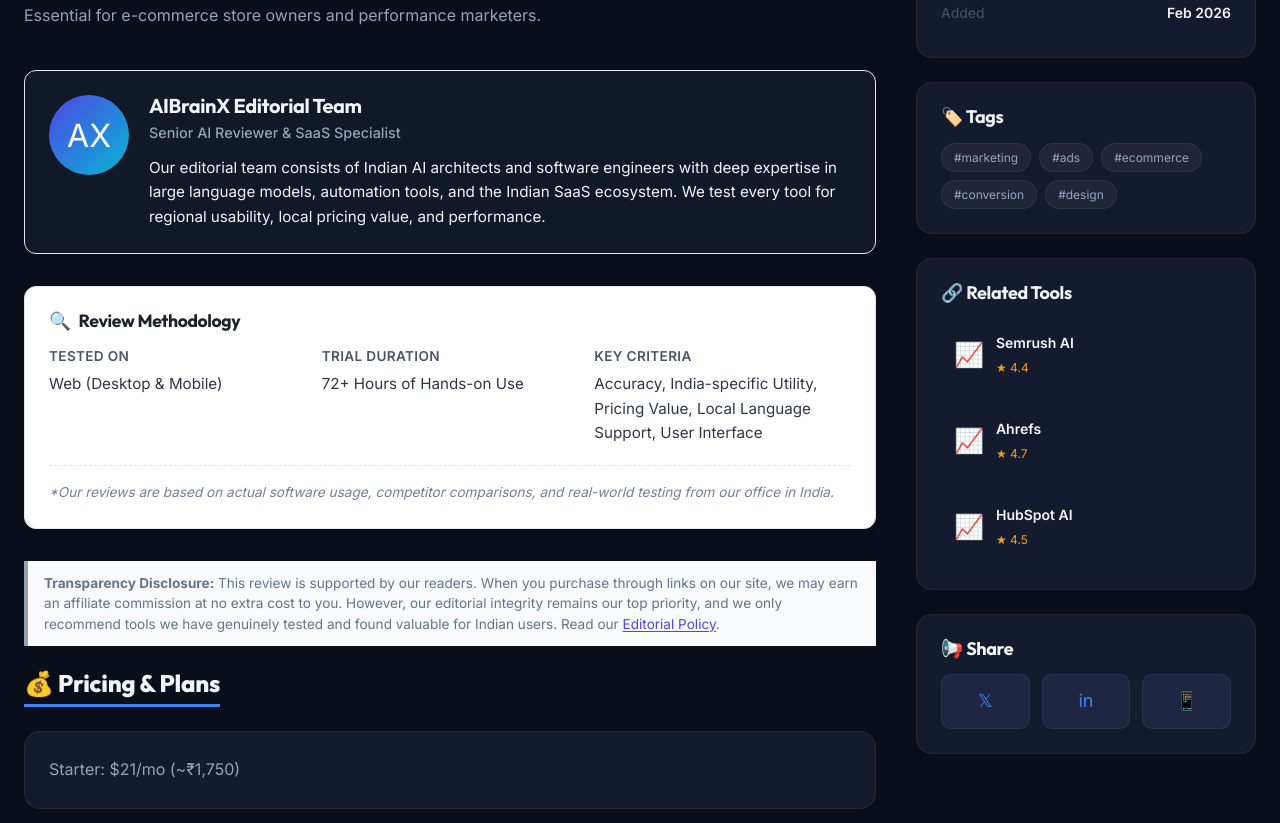
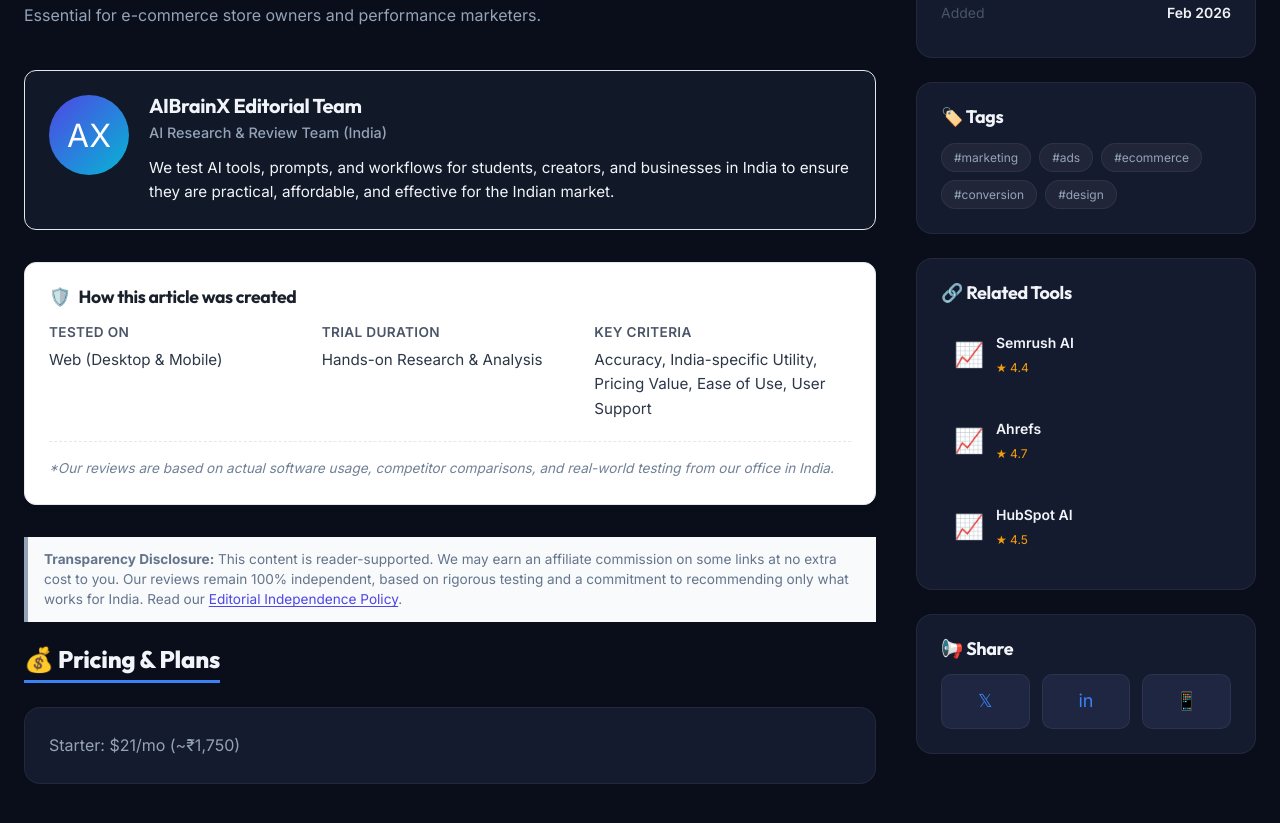
Before and after one commit to yadavsandeep2710-glitch/aibrainx, a Next.js app: page /tools/adcreative-ai in a window 1280 px wide. Shown: the part 700-1523 px from the top of the page. Built offline with nearby package versions, Linux system fonts and the light colour scheme; no server answers.

Commit message:
EEAT Optimization: Updated AuthorBox, Methodology, Disclosure, and enhanced JSON-LD Schema

```diff
--- a/src/components/AuthorBox.tsx
+++ b/src/components/AuthorBox.tsx
@@ -9,8 +9,8 @@ interface AuthorBoxProps {
 
 const AuthorBox: React.FC<AuthorBoxProps> = ({
     name = "AIBrainX Editorial Team",
-    title = "Senior AI Reviewer & SaaS Specialist",
-    bio = "Our editorial team consists of Indian AI architects and software engineers with deep expertise in large language models, automation tools, and the Indian SaaS ecosystem. We test every tool for regional usability, local pricing value, and performance."
+    title = "AI Research & Review Team (India)",
+    bio = "We test AI tools, prompts, and workflows for students, creators, and businesses in India to ensure they are practical, affordable, and effective for the Indian market."
 }) => {
     return (
         <div className={styles.authorBox}>
--- a/src/components/Disclosure.tsx
+++ b/src/components/Disclosure.tsx
@@ -5,7 +5,7 @@ import styles from './Disclosure.module.css';
 const Disclosure: React.FC = () => {
     return (
         <div className={styles.disclosure}>
-            <strong>Transparency Disclosure:</strong> This review is supported by our readers. When you purchase through links on our site, we may earn an affiliate commission at no extra cost to you. However, our editorial integrity remains our top priority, and we only recommend tools we have genuinely tested and found valuable for Indian users. Read our <Link href="/about/editorial-policy" className={styles.link}>Editorial Policy</Link>.
+            <strong>Transparency Disclosure:</strong> This content is reader-supported. We may earn an affiliate commission on some links at no extra cost to you. Our reviews remain 100% independent, based on rigorous testing and a commitment to recommending only what works for India. Read our <Link href="/about" className={styles.link}>Editorial Independence Policy</Link>.
         </div>
     );
 };
--- a/src/components/ReviewMethodology.tsx
+++ b/src/components/ReviewMethodology.tsx
@@ -9,13 +9,13 @@ interface ReviewMethodologyProps {
 
 const ReviewMethodology: React.FC<ReviewMethodologyProps> = ({
     testedOn = "Web (Desktop & Mobile)",
-    duration = "72+ Hours of Hands-on Use",
-    criteria = ["Accuracy", "India-specific Utility", "Pricing Value", "Local Language Support", "User Interface"]
+    duration = "Hands-on Research & Analysis",
+    criteria = ["Accuracy", "India-specific Utility", "Pricing Value", "Ease of Use", "User Support"]
 }) => {
     return (
         <div className={styles.methodology}>
             <h3 className={styles.title}>
-                <span>🔍</span> Review Methodology
+                <span>🛡️</span> How this article was created
             </h3>
             <div className={styles.grid}>
                 <div className={styles.item}>
```
Also changed, not shown: src/app/blog/[slug]/page.tsx (+18 -7 lines), src/components/BlogPostContent.tsx (+9 -9 lines).
